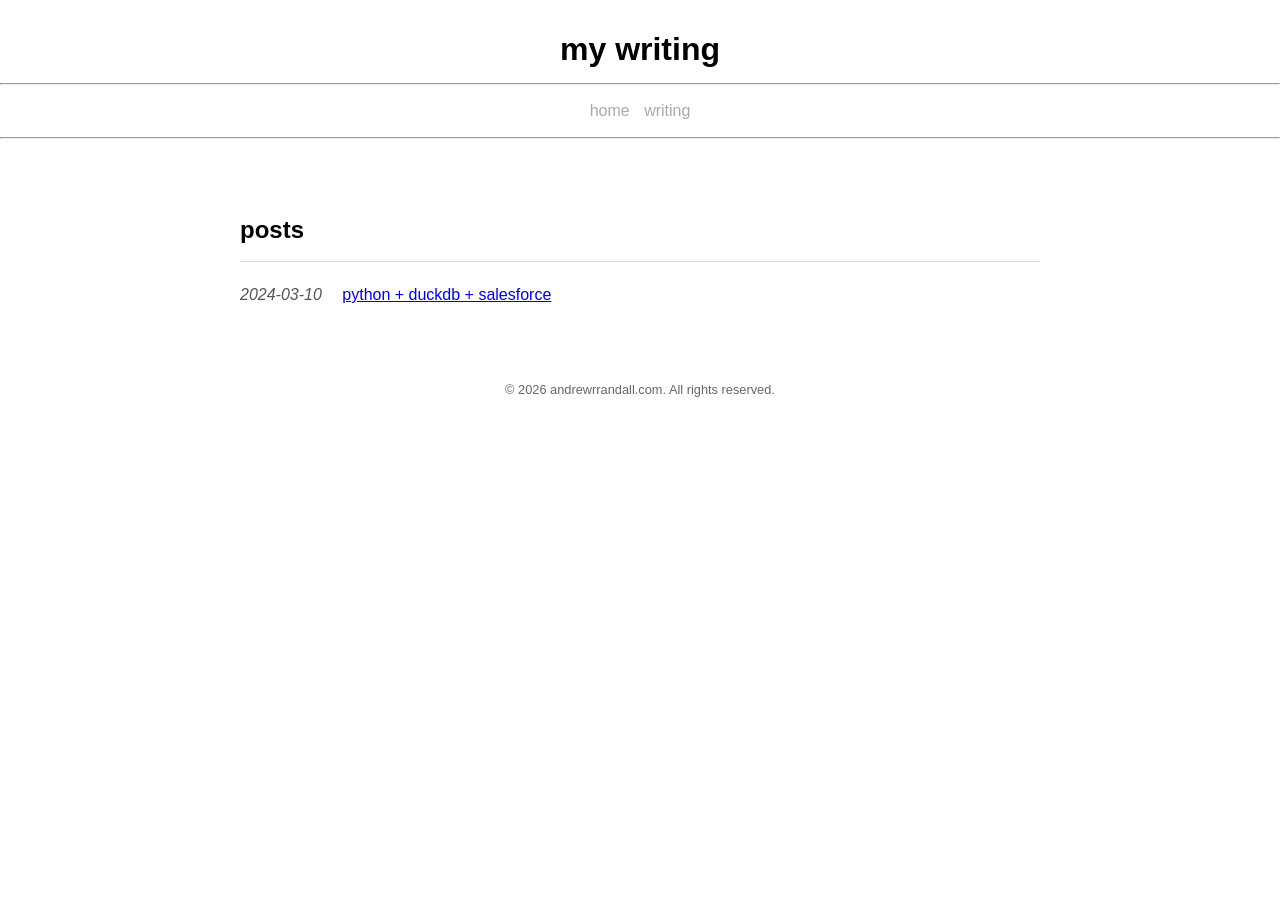
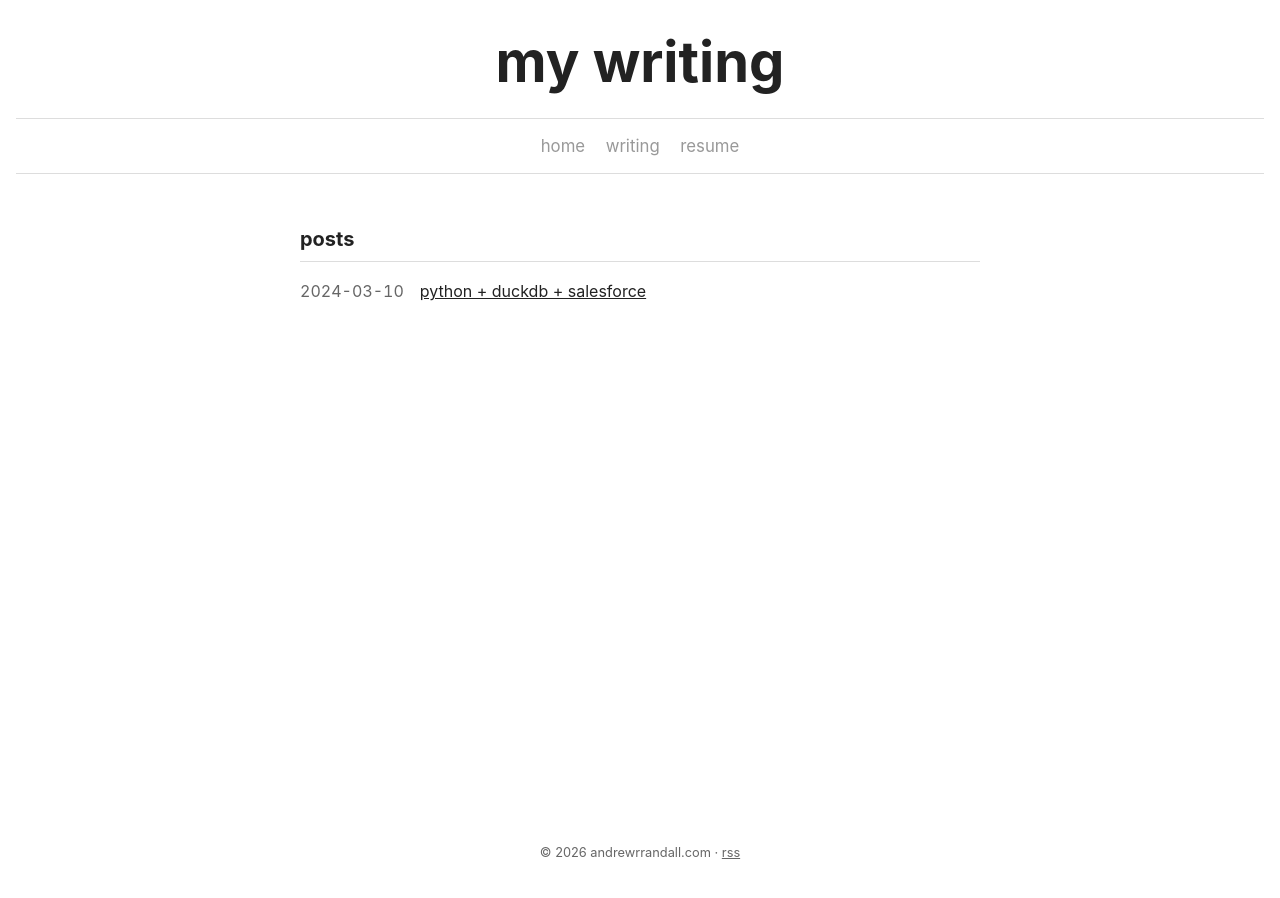
Before and after one commit to andrewrrandall/www.andrewrrandall.com, a Jekyll site: the page built from blogs/writing.html, in a window 1280 px wide. Built offline with Jekyll 4.4.1, drawn with Linux system fonts in a browser that asks for light colours.

Commit message:
Polish site: shared layout, RSS/sitemap/SEO, latest posts, matching icons, 404
- Home page uses shared layout and shows latest 3 posts
- Add jekyll-feed, jekyll-sitemap, jekyll-seo-tag (link previews)
- Self-hosted Simple Icons SVGs; Twitter -> X
- Merge styles into one stylesheet, mobile-friendly tweaks
- Custom 404 page; Gemfile + serve.sh for local preview

Co-authored-by: Copilot <223556219+Copilot@users.noreply.github.com>

```diff
--- /dev/null
+++ b/Gemfile
@@ -0,0 +1,5 @@
+source "https://rubygems.org"
+
+# Matches the versions GitHub Pages uses to build the site.
+gem "github-pages", group: :jekyll_plugins
+gem "webrick"
--- a/_config.yml
+++ b/_config.yml
@@ -1,5 +1,13 @@
 title: andrew randall
+description: "Andrew Randall's personal site and blog."
 url: "https://andrewrrandall.com"
+author: Andrew Randall
+lang: en_US
+image: /photos/IMG_0043.JPG
+twitter:
+  username: andrewrrandall
+  card: summary
+
 markdown: kramdown
 kramdown:
   input: GFM
@@ -7,7 +15,40 @@ kramdown:
 # Posts live in _posts/ and are published at /blogs/<slug>.html
 permalink: /blogs/:title.html
 
+plugins:
+  - jekyll-feed
+  - jekyll-sitemap
+  - jekyll-seo-tag
+
+feed:
+  path: feed.xml
+
+# Icon row on the home page. `icon` matches a file in _includes/icons/.
+social_links:
+  - name: GitHub
+    icon: github
+    url: https://github.com/andrewrrandall
+  - name: LinkedIn
+    icon: linkedin
+    url: https://www.linkedin.com/in/andrewraymondrandall/
+  - name: Email
+    icon: gmail
+    url: mailto:andrewraymondrandall@gmail.com
+  - name: X
+    icon: x
+    url: https://x.com/andrewrrandall
+  - name: Spotify
+    icon: spotify
+    url: https://open.spotify.com/user/1298344225?si=ac21f68e842a4f7f
+  - name: Strava
+    icon: strava
+    url: https://www.strava.com/athletes/30032538
+
 exclude:
   - README.md
   - new-post.sh
+  - serve.sh
   - files
+  - Gemfile
+  - Gemfile.lock
+  - vendor
--- /dev/null
+++ b/_includes/post-list.html
@@ -0,0 +1,11 @@
+<ul class="post-list">
+    {% assign max = include.limit | default: 1000 %}
+    {% for post in include.posts limit: max %}
+    <li>
+        <time class="post-date" datetime="{{ post.date | date_to_xmlschema }}">{{ post.date | date: "%Y-%m-%d" }}</time>
+        <a href="{{ post.url | relative_url }}">{{ post.title }}</a>
+    </li>
+    {% else %}
+    <li>nothing here yet.</li>
+    {% endfor %}
+</ul>
--- a/_layouts/default.html
+++ b/_layouts/default.html
@@ -2,27 +2,26 @@
 <html lang="en">
 <head>
     <meta charset="UTF-8">
-    <meta name="viewport" content="width=device-width, initial-scale=1.0">
-    <title>{% if page.title %}{{ page.title }} | {% endif %}{{ site.title }}</title>
+    <meta name="viewport" content="width=device-width, initial-scale=1">
+    {% seo %}
+    {% feed_meta %}
     <link rel="stylesheet" href="{{ '/style.css' | relative_url }}">
-    <link rel="stylesheet" href="{{ '/blogs/blog_post.css' | relative_url }}">
     <link rel="icon" href="{{ '/photos/IMG_0043.JPG' | relative_url }}" type="image/jpeg">
 </head>
 <body>
-    <header>
-        <h1>{{ page.heading | default: "my writing" }}</h1>
-        <hr>
-        <div class="MyNav">
-            <a href="{{ '/index.html' | relative_url }}">home</a>
+    <header class="site-header">
+        <h1><a href="{{ '/' | relative_url }}">{{ page.heading | default: "my writing" }}</a></h1>
+        <nav class="site-nav">
+            <a href="{{ '/' | relative_url }}">home</a>
             <a href="{{ '/blogs/writing.html' | relative_url }}">writing</a>
-        </div>
-        <hr>
+            <a href="{{ '/resume.html' | relative_url }}">resume</a>
+        </nav>
     </header>
-    <article>
+    <main class="{{ page.main_class | default: 'content' }}">
         {{ content }}
-    </article>
-    <footer>
-        <p>&copy; {{ site.time | date: "%Y" }} andrewrrandall.com. All rights reserved.</p>
+    </main>
+    <footer class="site-footer">
+        <p>&copy; {{ site.time | date: "%Y" }} andrewrrandall.com &middot; <a href="{{ '/feed.xml' | relative_url }}">rss</a></p>
     </footer>
 </body>
 </html>
--- a/blogs/blog_post.css
+++ /dev/null
@@ -1,75 +0,0 @@
-body {
-    font-family: 'Arial', sans-serif;
-    color: black;
-    background-color: white;
-    margin: 0;
-    padding: 0;
-    line-height: 1.6;
-}
-
-header, footer {
-    text-align: center;
-    padding: 1.5em 0;
-}
-
-header h1 {
-    margin: 0;
-    font-size: 2em;
-}
-
-.post-date {
-    font-style: italic;
-    color: #555;
-}
-
-article {
-    padding: 20px;
-    max-width: 800px;
-    margin: auto;
-}
-
-section h2 {
-    border-bottom: 1px solid #ddd;
-    padding-bottom: .5em;
-}
-
-footer p {
-    font-size: .8em;
-    color: #666;
-}
-
-.post-list {
-    list-style: none;
-    padding: 0;
-}
-
-.post-list li {
-    margin-bottom: .5em;
-}
-
-.post-list .post-date {
-    margin-right: 1em;
-}
-
-.post img {
-    max-width: 100%;
-}
-
-.post pre {
-    background-color: #f6f8fa;
-    padding: 1em;
-    overflow-x: auto;
-    border-radius: 4px;
-}
-
-.post code {
-    font-family: Menlo, Consolas, monospace;
-    font-size: .9em;
-}
-
-.post blockquote {
-    margin: 0;
-    padding-left: 1em;
-    border-left: 3px solid #ddd;
-    color: #555;
-}
--- a/blogs/writing.html
+++ b/blogs/writing.html
@@ -3,13 +3,6 @@ layout: default
 title: writing
 ---
 <section>
-    <h2>posts</h2>
-    <ul class="post-list">
-        {% for post in site.posts %}
-        <li>
-            <span class="post-date">{{ post.date | date: "%Y-%m-%d" }}</span>
-            <a href="{{ post.url | relative_url }}">{{ post.title }}</a>
-        </li>
-        {% endfor %}
-    </ul>
+    <h2 class="section-title">posts</h2>
+    {% include post-list.html posts=site.posts %}
 </section>
--- a/resume.html
+++ b/resume.html
@@ -1,7 +1,8 @@
-<html>
+<html lang="en">
 
 <head>
     <meta content="text/html; charset=UTF-8" http-equiv="content-type">
+    <title>Andrew Randall | resume</title>
     <style type="text/css">
         @import url(https://themes.googleusercontent.com/fonts/css?kit=7-w7HJ5EdeHiPPOlGrpNaMJQu3D9ZI-uZ8tPktq2JDs);
 
--- a/style.css
+++ b/style.css
@@ -1,153 +1,258 @@
-/* Style the links inside the navigation bar */
-.topnav {
-  text-align: center;
-  padding: 15px;
-  text-decoration: none;
-  font-size: 20px;
-  font-family: Arial, serif-pro;
-  overflow: hidden;
+:root {
+  --text: #222;
+  --muted: #666;
+  --subtle: #999;
+  --border: #ddd;
+  --code-bg: #f6f8fa;
+  --font: -apple-system, BlinkMacSystemFont, "Segoe UI", Helvetica, Arial, sans-serif;
+  --mono: Menlo, Consolas, "Liberation Mono", monospace;
+}
+
+*,
+*::before,
+*::after {
+  box-sizing: border-box;
 }
 
 body {
-  font-family: 'Arial', sans-serif;
-  color: black;
-  background-color: white;
   margin: 0;
-  padding: 0;
+  font-family: var(--font);
+  color: var(--text);
+  background-color: #fff;
   line-height: 1.6;
-}
-
-.circle {
-  border-radius: 50%;
-  overflow: hidden;
-  max-height: 250px;
-  max-width: 250px;
-  margin: auto;
-  width: 250px;
-  height: 250px;
-  }
-
-.circle img {
-  display: block;
-  object-fit: cover;
-  width: 250px;
-  height: 250px;
-}
-
-@media only screen and (max-width: 600px) {
-  .body-text {
-    margin: 0;
-    padding: 0;
-    width: 100vw;
-    height: 100vh;
-    opacity: 0.7px;
-  }
-}
-
-.center {
-  text-align: center;
-  font-family: Arial, serif-pro;
+  display: flex;
+  flex-direction: column;
   min-height: 100vh;
 }
 
-/* Define the main Navigation block */
-.MyNav a {
+a {
+  color: inherit;
+}
+
+/* Header + nav */
+.site-header {
+  text-align: center;
+  padding: 2rem 1rem 0;
+}
+
+.site-header h1 {
+  margin: 0 0 1.5rem;
+  font-size: clamp(2rem, 7vw, 3.5rem);
+  line-height: 1.1;
+}
+
+.site-header h1 a {
+  text-decoration: none;
+}
+
+.site-nav {
+  border-top: 1px solid var(--border);
+  border-bottom: 1px solid var(--border);
+  padding: .75rem 0;
+}
+
+.site-nav a {
   position: relative;
   display: inline-block;
+  margin: 0 .5rem;
+  padding: 2px 0;
+  font-size: 1.05rem;
+  color: var(--subtle);
   text-decoration: none;
-  padding: 5px;
-  font-size: 16px;
-  font-family: Arial, serif-pro;
-  color: darkgray;
 }
 
-.MyNav a:before {
+.site-nav a::before {
   content: "";
   position: absolute;
+  left: 0;
+  bottom: 0;
   width: 100%;
   height: 2px;
-  bottom: 0;
-  left: 0;
-  background-color: darkgray;
-  visibility: hidden;
+  background-color: var(--subtle);
   transform: scaleX(0);
-  transition: all 0.3s ease-in-out 0s;
+  transition: transform .3s ease-in-out;
 }
 
-.MyNav a:hover:before {
-  visibility: visible;
+.site-nav a:hover::before,
+.site-nav a:focus-visible::before {
   transform: scaleX(1);
 }
 
-.MyNav a:visited {
-  content: "";
-  position: absolute;
+/* Main content */
+main {
+  flex: 1;
   width: 100%;
-  height: 2px;
-  bottom: 0;
-  left: 0;
-  color: darkgray;
-  background-color: darkgray;
-  visibility: hidden;
-  transform: scaleX(0);
-  transition: all 0.3s ease-in-out 0s;
+  max-width: 720px;
+  margin: 0 auto;
+  padding: 2rem 1.25rem;
 }
 
-.container {
-  position: absolute;
-  top: 25%;
-  left: 25%;
-  width: 50%;
-  height: 50%;
+main.home {
+  max-width: 900px;
+  text-align: center;
 }
 
-.responsive-iframe {
-  position: relative;
-  display: inline-block;
-  border: none;
-  width: 100%;
-  height: 1200px;
-  zoom: 1.25; /* Adjust the zoom factor as needed to make the content inside the iframe more visible */
+.section-title {
+  font-size: 1.25rem;
+  border-bottom: 1px solid var(--border);
+  padding-bottom: .4rem;
 }
 
-/* CSS */
-.button-31 {
-  background-color: #222;
-  border-radius: 4px;
-  border-style: none;
-  box-sizing: border-box;
-  color: #fff;
-  cursor: pointer;
-  display: inline-block;
-  font-family: "Farfetch Basis","Helvetica Neue",Arial,sans-serif;
-  font-size: 16px;
-  font-weight: 700;
-  line-height: 1.5;
-  margin: 0;
-  max-width: none;
-  min-height: 44px;
-  min-width: 10px;
-  outline: none;
-  overflow: hidden;
-  padding: 9px 20px 8px;
-  position: relative;
-  text-align: center;
-  text-transform: none;
-  user-select: none;
-  -webkit-user-select: none;
-  touch-action: manipulation;
+/* Home page */
+.avatar {
+  display: block;
+  width: 250px;
+  height: 250px;
+  max-width: 70vw;
+  max-height: 70vw;
+  margin: 0 auto 2rem;
+  border-radius: 50%;
+  object-fit: cover;
 }
 
-.button-31:hover,
-.button-31:focus {
+.social-links {
+  display: flex;
+  flex-wrap: wrap;
+  justify-content: center;
+  gap: 1.25rem;
+  list-style: none;
+  margin: 0 0 2rem;
+  padding: 0;
+}
+
+.social-links a {
+  display: block;
+  width: 32px;
+  height: 32px;
+  color: #333;
+  transition: color .2s, transform .2s;
+}
+
+.social-links a:hover,
+.social-links a:focus-visible {
+  transform: translateY(-2px);
+}
+
+.social-links svg {
+  width: 100%;
+  height: 100%;
+}
+
+.social-github:hover { color: #181717; }
+.social-linkedin:hover { color: #0a66c2; }
+.social-gmail:hover { color: #ea4335; }
+.social-x:hover { color: #000; }
+.social-spotify:hover { color: #1db954; }
+.social-strava:hover { color: #fc4c02; }
+
+.button {
+  display: inline-block;
+  padding: .6rem 1.4rem;
+  border-radius: 4px;
+  background-color: #222;
+  color: #fff;
+  font-weight: 700;
+  text-decoration: none;
+  transition: opacity .2s;
+}
+
+.button:hover,
+.button:focus-visible {
   opacity: .75;
 }
 
-.github-graph-container img {
-  transition: transform 0.2s;
+.latest-posts {
+  max-width: 600px;
+  margin: 3rem auto 0;
+  text-align: left;
 }
 
-.github-graph-container img:hover {
+.github-activity {
+  margin-top: 3rem;
+}
+
+.github-activity img {
+  max-width: 100%;
+  height: auto;
+  transition: transform .2s;
+}
+
+.github-activity img:hover {
   transform: scale(1.02);
-  cursor: pointer;
 }
+
+#contribution-count {
+  color: var(--muted);
+  font-size: .85rem;
+}
+
+/* Post lists */
+.post-list {
+  list-style: none;
+  padding: 0;
+}
+
+.post-list li {
+  display: flex;
+  gap: 1rem;
+  margin-bottom: .5rem;
+}
+
+.post-list .post-date {
+  flex-shrink: 0;
+  font-variant-numeric: tabular-nums;
+}
+
+.post-date {
+  color: var(--muted);
+}
+
+/* Articles */
+.post-title {
+  margin-bottom: 0;
+  font-size: 1.75rem;
+  line-height: 1.25;
+}
+
+.post .post-date {
+  margin-top: .25rem;
+  font-style: italic;
+}
+
+.post img {
+  max-width: 100%;
+  height: auto;
+}
+
+.post pre {
+  background-color: var(--code-bg);
+  padding: 1rem;
+  overflow-x: auto;
+  border-radius: 4px;
+}
+
+.post code {
+  font-family: var(--mono);
+  font-size: .9em;
+}
+
+.post :not(pre) > code {
+  background-color: var(--code-bg);
+  padding: .1em .3em;
+  border-radius: 3px;
+}
+
+.post blockquote {
+  margin: 0;
+  padding-left: 1rem;
+  border-left: 3px solid var(--border);
+  color: var(--muted);
+}
+
+/* Footer */
+.site-footer {
+  text-align: center;
+  padding: 1.5rem 0;
+  font-size: .8rem;
+  color: var(--muted);
+}
```
Also changed, not shown: 404.html (added, +12 -0 lines), _layouts/post.html (+4 -4 lines), index.html (+31 -47 lines), README.md, _includes/icons/github.svg (added), _includes/icons/gmail.svg (added), _includes/icons/linkedin.svg (added), _includes/icons/spotify.svg (added), _includes/icons/strava.svg (added), _includes/icons/x.svg (added), 2 other files.
